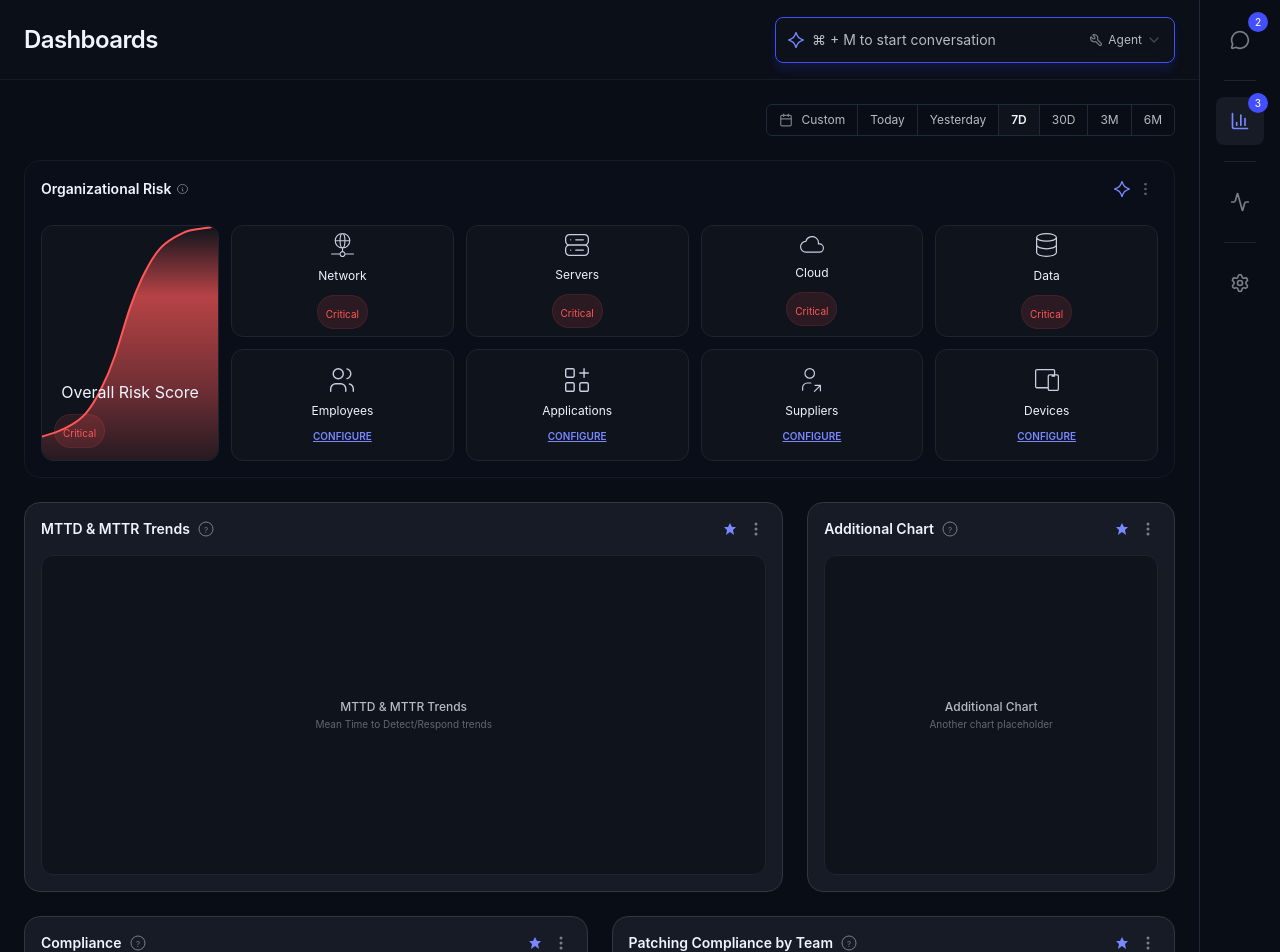
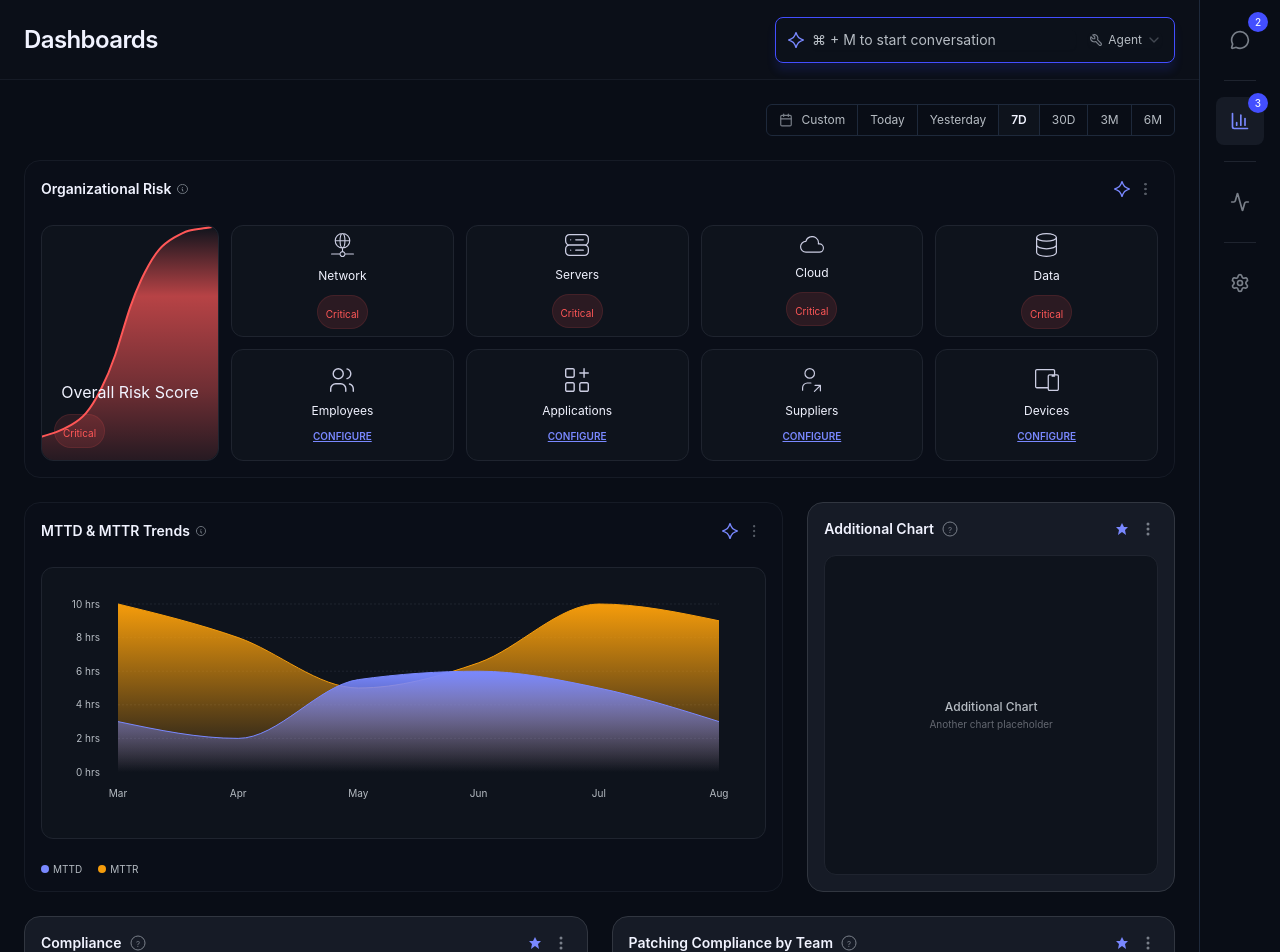
Before and after one commit to abdulmajeed33/react-trial, a React (Vite) app: page / in a window 1280 px wide. Shown: the top 952 px of the page. Built offline with nearby package versions, Linux system fonts and the light colour scheme.

Commit message:
Add MTTDMTTRChart component to visualize MTTD and MTTR trends; update MainContent to integrate the new chart and adjust imports in index.ts for better component organization.

```diff
--- /dev/null
+++ b/src/components/charts/MTTDMTTRChart.tsx
@@ -0,0 +1,141 @@
+import React from 'react';
+import { AreaChart, Area, XAxis, YAxis, ResponsiveContainer, ReferenceLine } from 'recharts';
+import { ChartHeader } from '../ui-components/ChartHeader';
+
+// Chart data based on the Figma design - MTTD (blue) and MTTR (gold/yellow)
+const chartData = [
+  { month: 'Mar', mttd: 3, mttr: 10 },
+  { month: 'Apr', mttd: 2, mttr: 8 },
+  { month: 'May', mttd: 5.5, mttr: 5 },
+  { month: 'Jun', mttd: 6, mttr: 6.5 },
+  { month: 'Jul', mttd: 5, mttr: 10 },
+  { month: 'Aug', mttd: 3, mttr: 9 }
+];
+
+const MTTDMTTRChart: React.FC = () => {
+  return (
+    <div className="bg-background-dark-neutral-transparent border border-border-dark-neutral-dark rounded-2xl p-4 flex flex-col gap-6 w-full h-full">
+      {/* Header */}
+      <ChartHeader
+        title="MTTD & MTTR Trends"
+        onRemoveWidget={() => console.log('Remove widget')}
+        onExportData={() => console.log('Export data')}
+        onSettings={() => console.log('Settings')}
+      />
+
+      {/* Chart Container */}
+      <div className="flex-1 bg-background-dark-neutral-two border border-border-dark-neutral-neutral rounded-xl p-4 relative">
+        {/* Chart */}
+        <div className="h-full w-full">
+          <ResponsiveContainer width="100%" height="100%">
+            <AreaChart
+              data={chartData}
+              margin={{ top: 20, right: 30, left: 0, bottom: 20 }}
+            >
+              {/* Gradients */}
+              <defs>
+                {/* MTTD Blue Gradient */}
+                <linearGradient id="mttdGradient" x1="0" y1="0" x2="0" y2="1">
+                  <stop offset="0%" stopColor="#7988FF" stopOpacity={1} />
+                  <stop offset="100%" stopColor="rgba(121, 136, 255, 0)" stopOpacity={0} />
+                </linearGradient>
+
+                {/* MTTR Gold/Yellow Gradient */}
+                <linearGradient id="mttrGradient" x1="0" y1="0" x2="0" y2="1">
+                  <stop offset="0%" stopColor="#F59C0B" stopOpacity={1} />
+                  <stop offset="100%" stopColor="rgba(245, 156, 11, 0)" stopOpacity={0} />
+                </linearGradient>
+              </defs>
+
+              {/* Grid Lines */}
+              {[2, 4, 6, 8, 10].map((value) => (
+                <ReferenceLine
+                  key={value}
+                  y={value}
+                  stroke="#1F242F"
+                  strokeDasharray="2 2"
+                  strokeWidth={1}
+                />
+              ))}
+
+              {/* X Axis */}
+              <XAxis
+                dataKey="month"
+                axisLine={false}
+                tickLine={false}
+                tick={{
+                  fill: '#B6BCC3',
+                  fontSize: 10,
+                  fontFamily: 'Inter',
+                  fontWeight: 400
+                }}
+                dy={10}
+              />
+
+              {/* Y Axis */}
+              <YAxis
+                domain={[0, 10]}
+                ticks={[0, 2, 4, 6, 8, 10]}
+                axisLine={false}
+                tickLine={false}
+                tick={{
+                  fill: '#B6BCC3',
+                  fontSize: 10,
+                  fontFamily: 'Inter',
+                  fontWeight: 400
+                }}
+                tickFormatter={(value) => `${value} hr${value === 1 ? '' : 's'}`}
+                dx={-10}
+              />
+
+              {/* MTTR Area (Gold/Yellow) - Behind MTTD */}
+              <Area
+                type="monotone"
+                dataKey="mttr"
+                stroke="#F59C0B"
+                strokeWidth={1}
+                fill="url(#mttrGradient)"
+                fillOpacity={1}
+                dot={false}
+                activeDot={false}
+              />
+
+              {/* MTTD Area (Blue) - In front */}
+              <Area
+                type="monotone"
+                dataKey="mttd"
+                stroke="#7988FF"
+                strokeWidth={1}
+                fill="url(#mttdGradient)"
+                fillOpacity={1}
+                dot={false}
+                activeDot={false}
+              />
+            </AreaChart>
+          </ResponsiveContainer>
+        </div>
+      </div>
+
+      {/* Custom Legend */}
+      <div className="flex gap-4">
+        {/* MTTD Legend Item */}
+        <div className="flex items-center gap-1">
+          <div className="w-2 h-2 bg-[#7988FF] rounded-sm"></div>
+          <span className="text-text-dark-secondary text-extra-small font-normal">
+            MTTD
+          </span>
+        </div>
+
+        {/* MTTR Legend Item */}
+        <div className="flex items-center gap-1">
+          <div className="w-2 h-2 bg-[#F59C0B] rounded-sm"></div>
+          <span className="text-text-dark-secondary text-extra-small font-normal">
+            MTTR
+          </span>
+        </div>
+      </div>
+    </div>
+  );
+};
+
+export default MTTDMTTRChart;
--- a/src/components/dashboard/MainContent.tsx
+++ b/src/components/dashboard/MainContent.tsx
@@ -1,6 +1,7 @@
 import { ChartPlaceholder } from '../charts/ChartPlaceholder';
 import { TimeRangeSelector } from './TimeRangeSelector';
 import OrganizationalRiskChart from '../charts/OrganizationalRiskChart';
+import MTTDMTTRChart from '../charts/MTTDMTTRChart';
 
 export function MainContent() {
   return (
@@ -18,11 +19,7 @@ export function MainContent() {
       {/* Second Row - MTTD & MTTR Trends */}
       <div className="grid grid-cols-12 gap-6">
         <div className="col-span-12 lg:col-span-8">
-          <ChartPlaceholder
-            title="MTTD & MTTR Trends"
-            description="Mean Time to Detect/Respond trends"
-            height="h-80"
-          />
+          <MTTDMTTRChart />
         </div>
         <div className="col-span-12 lg:col-span-4">
           <ChartPlaceholder
--- a/src/components/index.ts
+++ b/src/components/index.ts
@@ -17,3 +17,4 @@ export { TimeRangeSelector } from './dashboard/TimeRangeSelector';
 // Chart Components
 export { ChartPlaceholder } from './charts/ChartPlaceholder';
 export { default as OrganizationalRiskChart } from './charts/OrganizationalRiskChart';
+export { default as MTTDMTTRChart } from './charts/MTTDMTTRChart';
```
